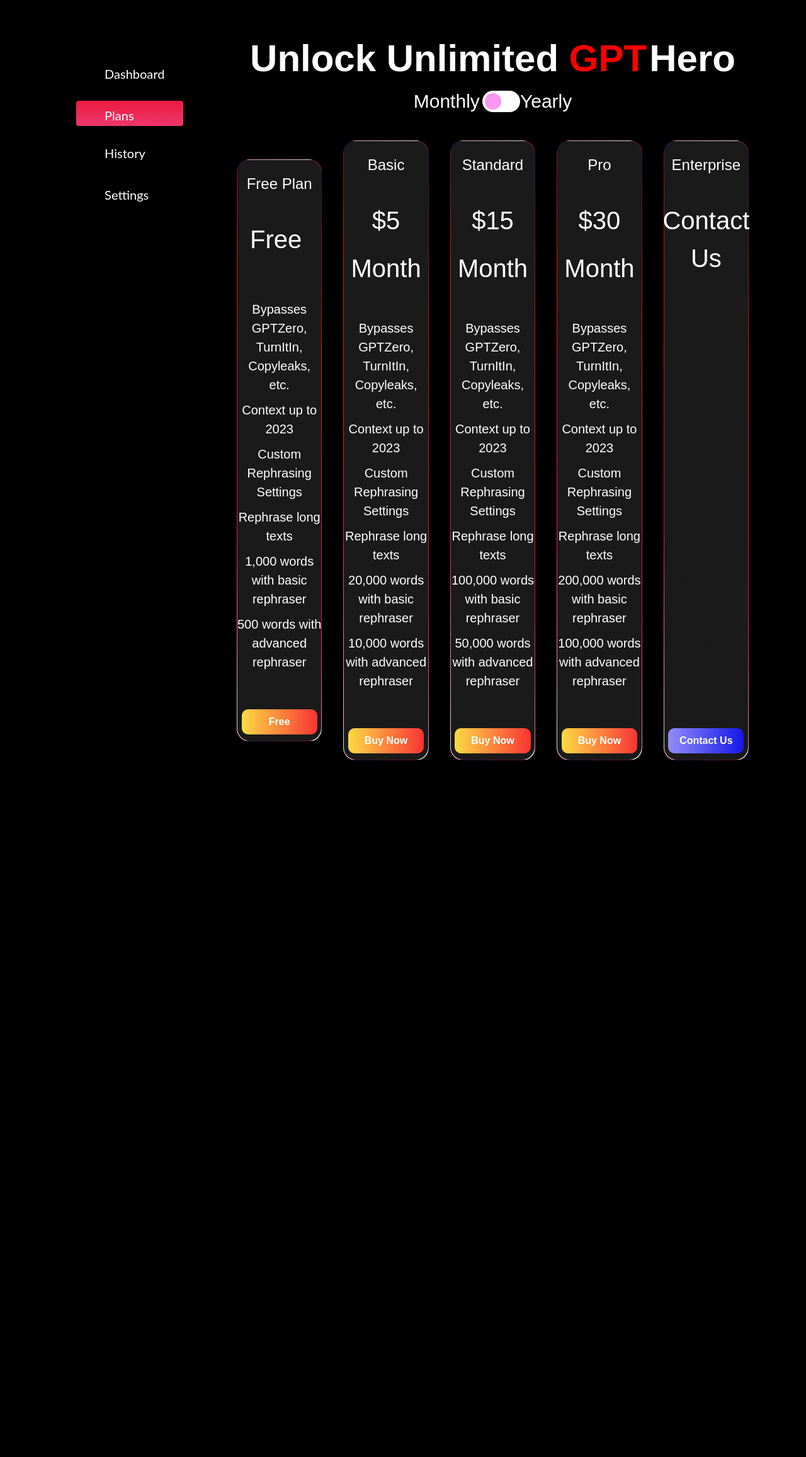
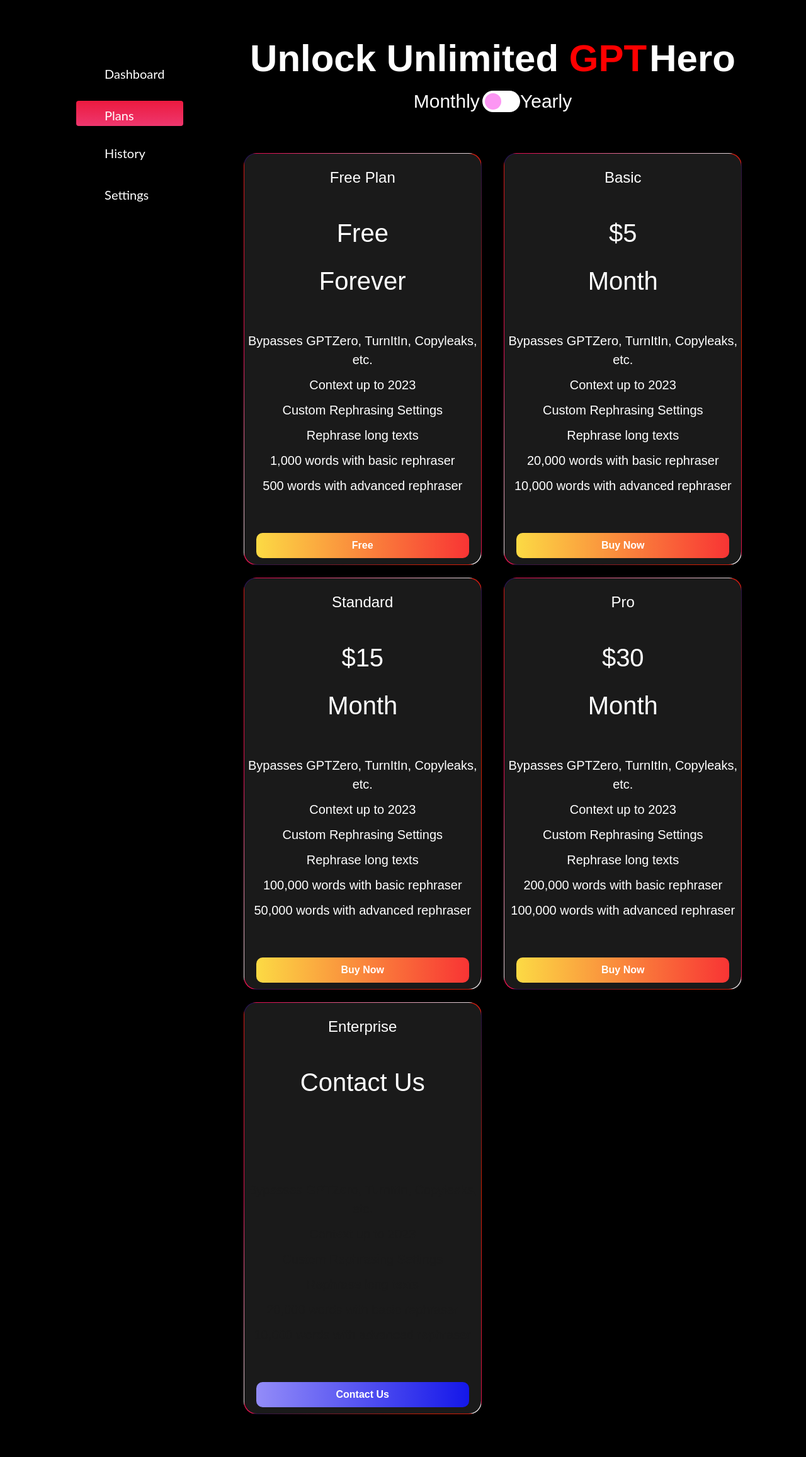
Before and after one commit to kohhash/GPT-Hero, a Django app: page /plans/ in a window 1280 px wide. Shown: the part 76-2389 px from the top of the page at 63% size. Before the commit the page ends 1283 px from the top, so only its background shows below. Run offline with Django 4.2, Linux system fonts and the light colour scheme; the visitor is signed in with stand-in values (Sample User, id 1); data comes from the database, SQL or seed files in the repository.

Commit message:
update: plans layout

```diff
--- a/main/templates/main/plans.html
+++ b/main/templates/main/plans.html
@@ -109,8 +109,18 @@
       height: 100%;
       background-color: black;
   }
+  .pricing-card-grid {
+    display: grid;
+    grid-template-columns: repeat(auto-fill, minmax(300px, 1fr));
+    gap: 20px;
+    justify-content: center;
+    padding: 20px;
+    align-items: center;
+    width: 100%;
+    height: 100%;
+  }
   .card {
-      width: 20%;
+      /* width: 20%;       */
       margin-left: 2%;
       margin-right: 2%;
       background-image: linear-gradient(-225deg,
@@ -380,16 +390,17 @@
               <label class="text-white" style="font-size: 30px; font-family:sans-serif;">Yearly</label>
           </div>
           <div class="w-[100%] flex flex-row justify-center" style="margin-top:40px">
-            <div class="pricing-card">
+            <div class="pricing-card-grid">
               <div class="card">
                 <div class="card2 flex flex-col items-center" style="padding-bottom: 10px; font-family:sans-serif;">
                     <label style="color: white; font-size: 24px; margin-top: 20px; font-family:sans-serif;">Free Plan</label>
-                    <div class="flex flex-row text-style1" style="font-family:sans-serif;">
+                    <div class="flex flex-column text-style1" style="font-family:sans-serif;">
                       <div style="display: flex; justify-content: center;">
                         <p>Free</p><label></label>
                       </div>
-                      <label>&nbsp;</label>
+                      <label>Forever</label>
                     </div>
+
                     <div class="flex flex-row">
                         <label style="color: white; font-size: 20px; margin-top: 50px;">Bypasses GPTZero, TurnItIn, Copyleaks, etc.</label>
                     </div>
@@ -507,10 +518,11 @@
                 <div class="card">
                     <div class="card2 flex flex-col items-center h-[100%]" style="padding-bottom: 10px; font-family:sans-serif;">
                         <label style="color: white; font-size: 24px; margin-top: 20px; font-family:sans-serif;">Enterprise</label>
-                        <div class="flex flex-row text-style1">
+                        <div class="flex flex-column text-style1">
                             <p>
                               <label>Contact Us</label>
                             </p>
+                            <label>&nbsp;</label>
                         </div>
                         <div class="flex flex-row">
                           <label style="color: #1a1a1a; font-size: 20px; margin-top: 50px;">Bypasses GPTZero, TurnItIn, Copyleaks, etc.</label>
```
Also changed, not shown: main/templates/main/index.html (+17 -6 lines).
